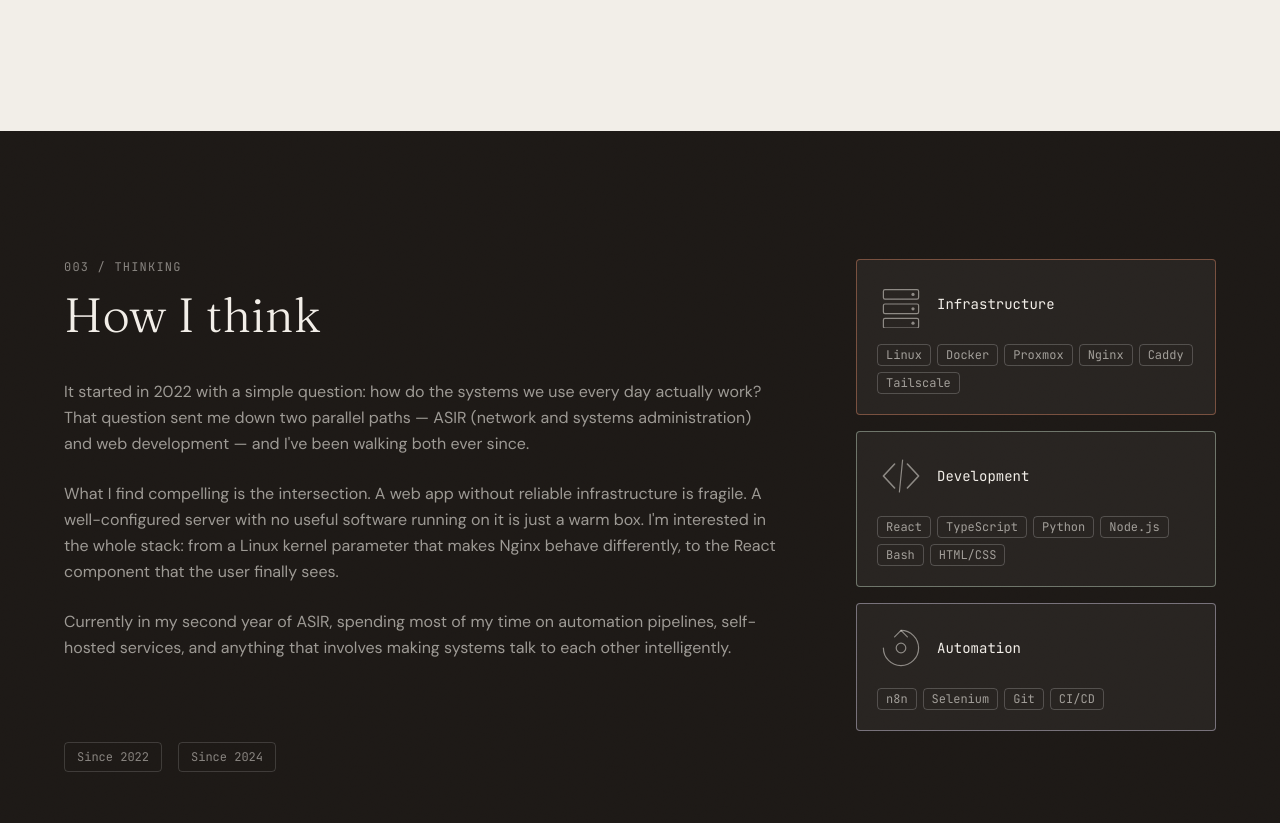
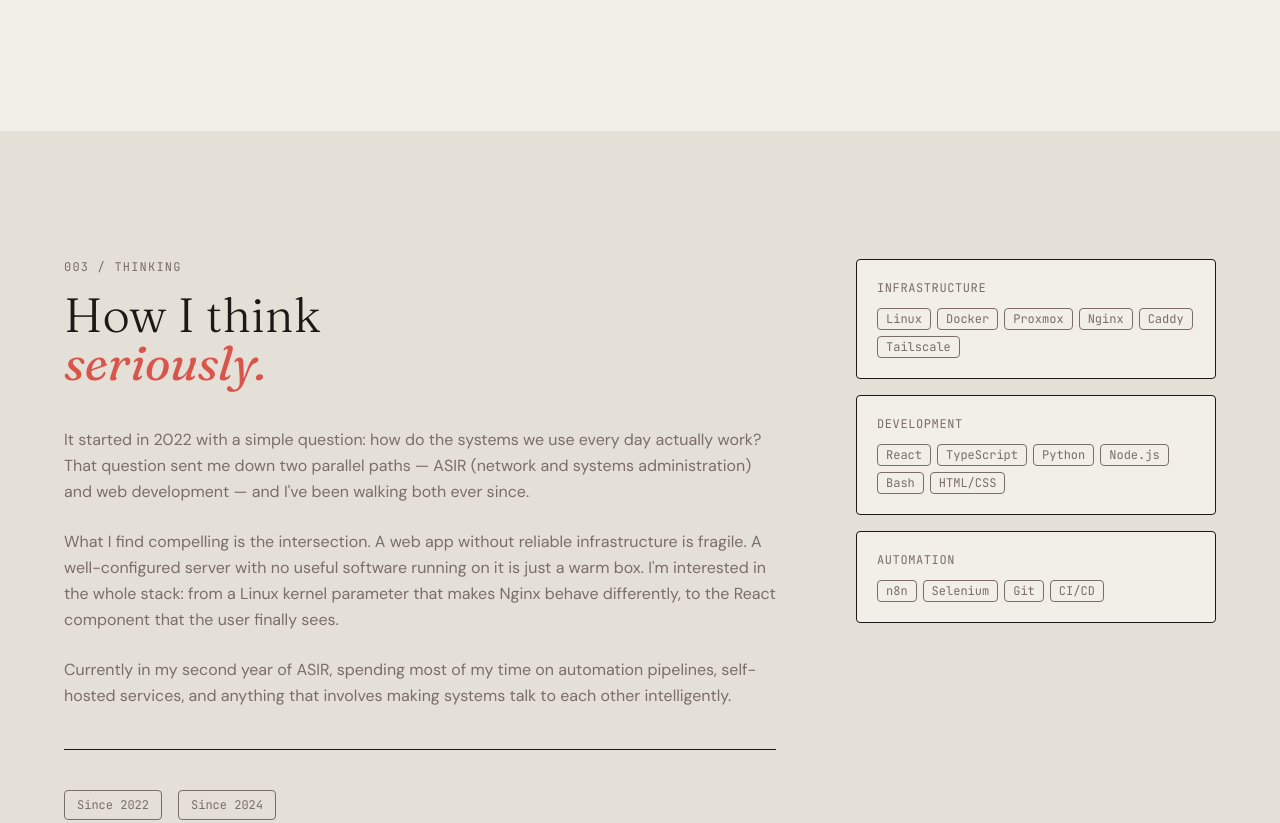
Before and after one commit to VodTinker/portfolio-daniel, an Astro site: page / in a window 1280 px wide. Shown: the part 1920-2743 px from the top of the page. Built offline with nearby package versions, Linux system fonts and the light colour scheme; Astro itself is replaced by a stand-in of ours.

Commit message:
feat: thinking section kioku style — cream bg, light cards, coral accent

```diff
--- a/src/components/ThinkingSection.tsx
+++ b/src/components/ThinkingSection.tsx
@@ -1,6 +1,5 @@
 import { motion } from "framer-motion";
 import { useLanguage } from "../contexts/LanguageContext";
-import ClusterIllustration from "./ui/illustrations/ClusterIllustration";
 
 const clusterSkills = [
   ["Linux", "Docker", "Proxmox", "Nginx", "Caddy", "Tailscale"],
@@ -8,17 +7,13 @@ const clusterSkills = [
   ["n8n", "Selenium", "Git", "CI/CD"],
 ];
 
-const clusterAccent = [
-  "border-terracotta/50",
-  "border-sage/50",
-  "border-lavender/50",
-] as const;
+const clusterLabels = ["infra", "dev", "automation"] as const;
 
 export default function ThinkingSection() {
   const { t } = useLanguage();
 
   return (
-    <section id="thinking" className="dark-grain bg-ink px-6 sm:px-10 lg:px-16 py-24 sm:py-32">
+    <section id="thinking" className="px-6 sm:px-10 lg:px-16 py-24 sm:py-32 bg-[hsl(var(--surface))]">
       <div className="max-w-6xl mx-auto">
 
         <div className="grid grid-cols-1 lg:grid-cols-[1fr_360px] gap-16 lg:gap-20">
@@ -30,7 +25,7 @@ export default function ThinkingSection() {
               whileInView={{ opacity: 1 }}
               viewport={{ once: true }}
               transition={{ duration: 0.5 }}
-              className="text-xs font-mono text-[hsl(var(--bg))]/50 tracking-widest uppercase mb-4"
+              className="text-xs font-mono text-muted tracking-widest uppercase mb-4"
             >
               {t.thinking.label}
             </motion.p>
@@ -40,9 +35,11 @@ export default function ThinkingSection() {
               whileInView={{ opacity: 1, y: 0 }}
               viewport={{ once: true }}
               transition={{ duration: 0.5, delay: 0.05 }}
-              className="font-serif text-4xl sm:text-5xl font-light text-[hsl(var(--bg))] mb-10"
+              className="font-serif text-4xl sm:text-5xl font-light text-ink mb-10"
             >
               {t.thinking.title}
+              <br />
+              <em className="italic text-coral">{(t.thinking as any).titleAccent ?? "seriously."}</em>
             </motion.h2>
 
             <div className="space-y-6">
@@ -53,7 +50,7 @@ export default function ThinkingSection() {
                   whileInView={{ opacity: 1, y: 0 }}
                   viewport={{ once: true }}
                   transition={{ duration: 0.55, delay: 0.1 + i * 0.08 }}
-                  className="text-base text-[hsl(var(--bg))]/60 leading-relaxed"
+                  className="text-base text-muted leading-relaxed"
                 >
                   {para}
                 </motion.p>
@@ -68,39 +65,34 @@ export default function ThinkingSection() {
               transition={{ duration: 0.5, delay: 0.35 }}
               className="flex gap-4 mt-10 pt-10 border-t border-[hsl(var(--border))]"
             >
-              <span className="text-xs font-mono text-[hsl(var(--bg))]/50 px-3 py-1.5 border border-white/15 rounded-sm">
+              <span className="text-xs font-mono text-muted px-3 py-1.5 border border-[hsl(var(--border))] rounded-sm">
                 {t.thinking.since2022}
               </span>
-              <span className="text-xs font-mono text-[hsl(var(--bg))]/50 px-3 py-1.5 border border-white/15 rounded-sm">
+              <span className="text-xs font-mono text-muted px-3 py-1.5 border border-[hsl(var(--border))] rounded-sm">
                 {t.thinking.since2024}
               </span>
             </motion.div>
           </div>
 
-          {/* Right: tech clusters */}
+          {/* Right: tech clusters — estilo card claro */}
           <div className="space-y-4">
-            {(["infra", "dev", "automation"] as const).map((key, i) => (
+            {clusterLabels.map((key, i) => (
               <motion.div
                 key={key}
                 initial={{ opacity: 0, x: 24 }}
                 whileInView={{ opacity: 1, x: 0 }}
                 viewport={{ once: true }}
                 transition={{ duration: 0.5, delay: 0.15 + i * 0.1 }}
-                className={`border ${clusterAccent[i]} rounded-sm p-5 bg-white/5`}
+                className="border border-[hsl(var(--border))] rounded-sm p-5 bg-[hsl(var(--bg))]"
               >
-                <div className="flex items-center gap-3 mb-4">
-                  <div className="text-[hsl(var(--bg))]/50">
-                    <ClusterIllustration variant={i as 0 | 1 | 2} />
-                  </div>
-                  <span className="text-sm font-mono text-[hsl(var(--bg))]">
-                    {t.thinking.clusters[key]}
-                  </span>
-                </div>
+                <span className="text-xs font-mono text-muted uppercase tracking-wider block mb-3">
+                  {t.thinking.clusters[key]}
+                </span>
                 <div className="flex flex-wrap gap-1.5">
                   {clusterSkills[i].map((skill) => (
                     <span
                       key={skill}
-                      className="px-2 py-0.5 text-xs font-mono text-[hsl(var(--bg))]/60 border border-white/20 rounded-sm"
+                      className="px-2 py-0.5 text-xs font-mono text-muted border border-[hsl(var(--border))] rounded-sm"
                     >
                       {skill}
                     </span>
```
